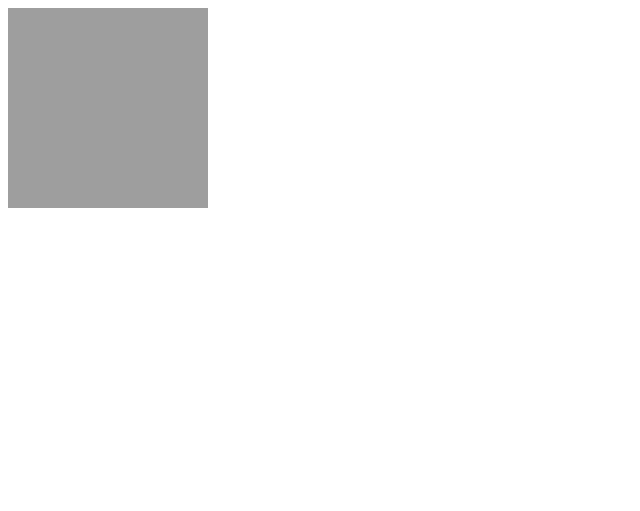
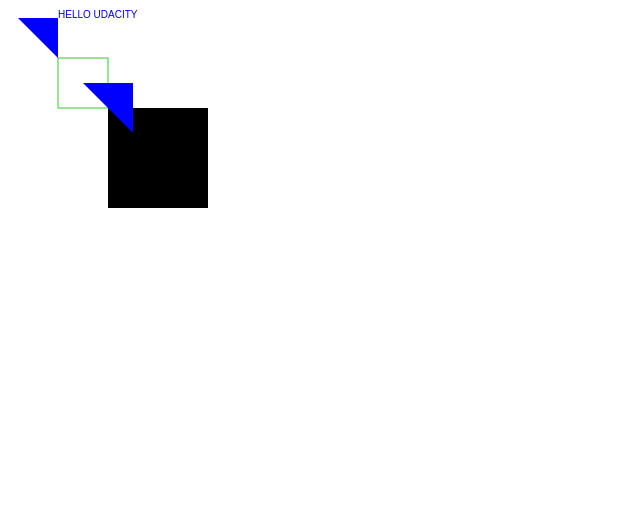
Before and after one commit to boehmrya/jsProjects, a plain HTML site: page js_sandbox/index.html in a window 1280 px wide. Shown: the whole page, without its empty margins (0-640 px from the left). Drawn offline with Linux system fonts and the light colour scheme.

Commit message:
canvas dev project

```diff
--- a/js_sandbox/index.html
+++ b/js_sandbox/index.html
@@ -5,22 +5,48 @@
 </head>
 <body>
 
-	<canvas id="c" width="200" height="200"></canvas>
+	<canvas id="c" width="500" height="500"></canvas>
 
 	<script>
 		var c = document.querySelector("#c");
 		var ctx = c.getContext("2d");
 
+
+
+		ctx.fillRect(100, 100, 100, 100);
+
+		ctx.strokeStyle = "#33CC33";
+		ctx.strokeRect(50, 50, 50, 50);
+
+		ctx.beginPath();
+		ctx.moveTo(10, 10);
+		ctx.lineTo(50, 50);
+		ctx.lineTo(50, 10);
+		ctx.lineTo(10, 10);
+
+		ctx.moveTo(75, 75);
+		ctx.lineTo(125, 75);
+		ctx.lineTo(125, 125);
+		ctx.lineTo(75, 75);
+
+		ctx.fillStyle = "blue";
+
+		ctx.fill();
+
+		ctx.fillText("HELLO UDACITY", 50, 10);
+
+		/*
 		var image = new Image();
-
 		image.onload = function() {
 			console.log("Loaded image");
 			ctx.drawImage(image, 0, 0, c.width, c.height);
 			var savedImage = c.toDataURL();
 			window.open(savedImage);
 		}
+		image.src = "philly.jpg";
+		*/
 
-		image.src = "philly.jpg";
+
 	</script>
 </body>
 </html>
```
